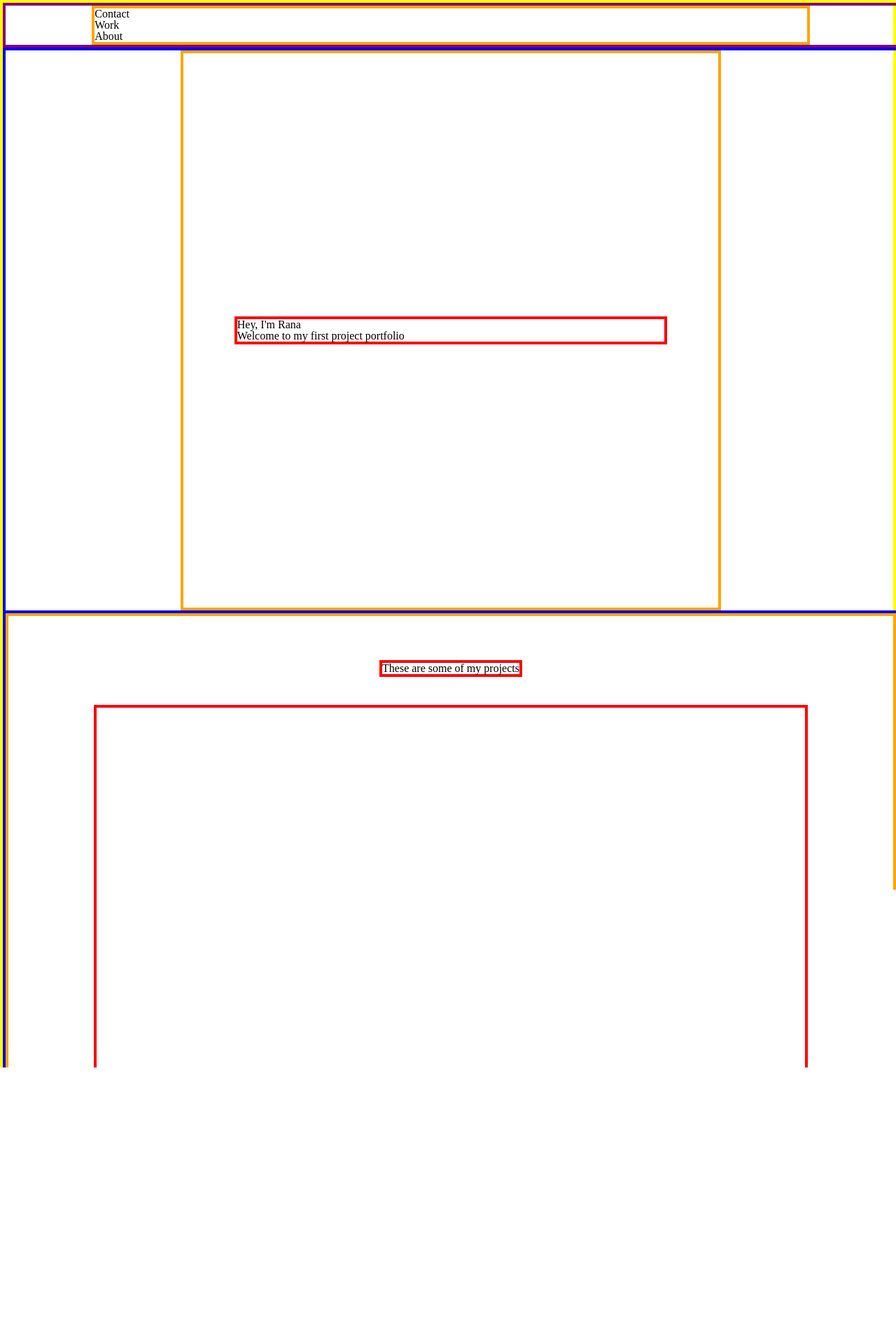
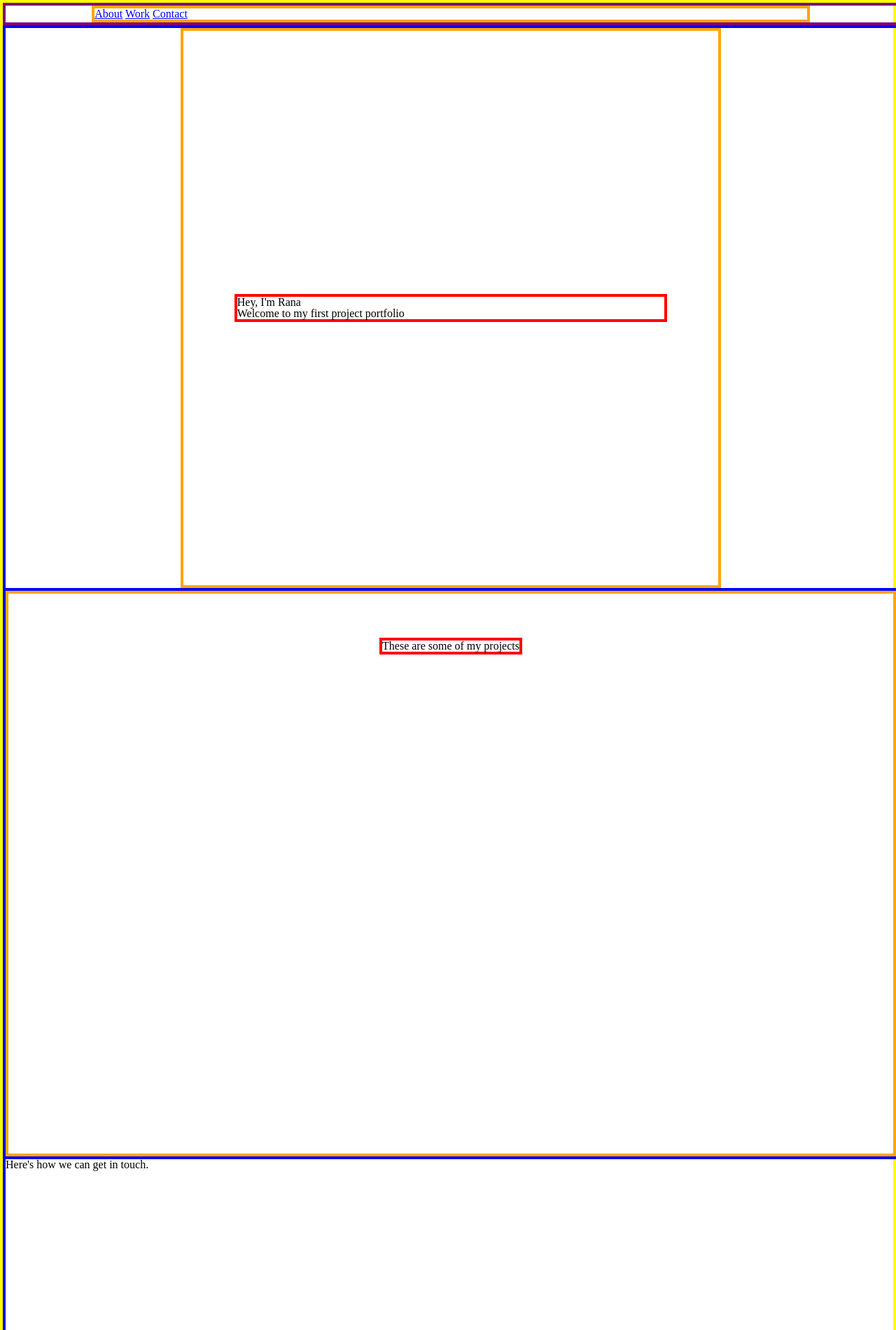
Before and after one commit to RanaA15/personal-portfolio, a plain HTML site: page index.html in a window 1280 px wide. Shown: the top 1900 px of the page at 70% size. Drawn offline with Linux system fonts and the light colour scheme.

Commit message:
add section links to navbar. add contact section

```diff
--- a/index.html
+++ b/index.html
@@ -10,14 +10,14 @@
   <div class="nav-bar">
     <navbar id="navbar">
       <ul>
-        <li><a class="nav-item">Contact</a></li>
-        <li><a class="nav-item">Work</a></li>
-        <li><a class="nav-item">About</a></li>
+        <a class="nav-item" href="#welcome-section">About</a>
+        <a class="nav-item" href="#projects">Work</a>
+        <a class="nav-item" href="#contact">Contact</a>
       </ul>
     </navbar>
   </div>
   <body>
-    <div class="welcome-section">
+    <div class="welcome-section" id="welcome-section">
       <div class="welcome-content">
         <div class="welcome-message">
           <h1>Hey, I'm Rana</h1>
@@ -25,13 +25,13 @@
         </div>
       </div>
     </div>
-    <div class="project-section">
+    <div class="project-section" id="projects">
       <div class="projects">
         <div class="project-intro">
           <h1>These are some of my projects</h1>
         </div>
 
-        <div class="project-list">
+        <div class="project-tile">
           <div class="project 1"></div>
           <div class="project 2"></div>
           <div class="project 3"></div>
@@ -41,7 +41,13 @@
         </div>
       </div>
     </div>
-    <div class="Contact"></div>
+    <div class="Contact">
+      <div class="contact-section">
+        <div class="contact-info" id="contact">
+          <h1>Here's how we can get in touch.</h1>
+        </div>
+      </div>
+    </div>
   </body>
   <footer>
     <p>
```
